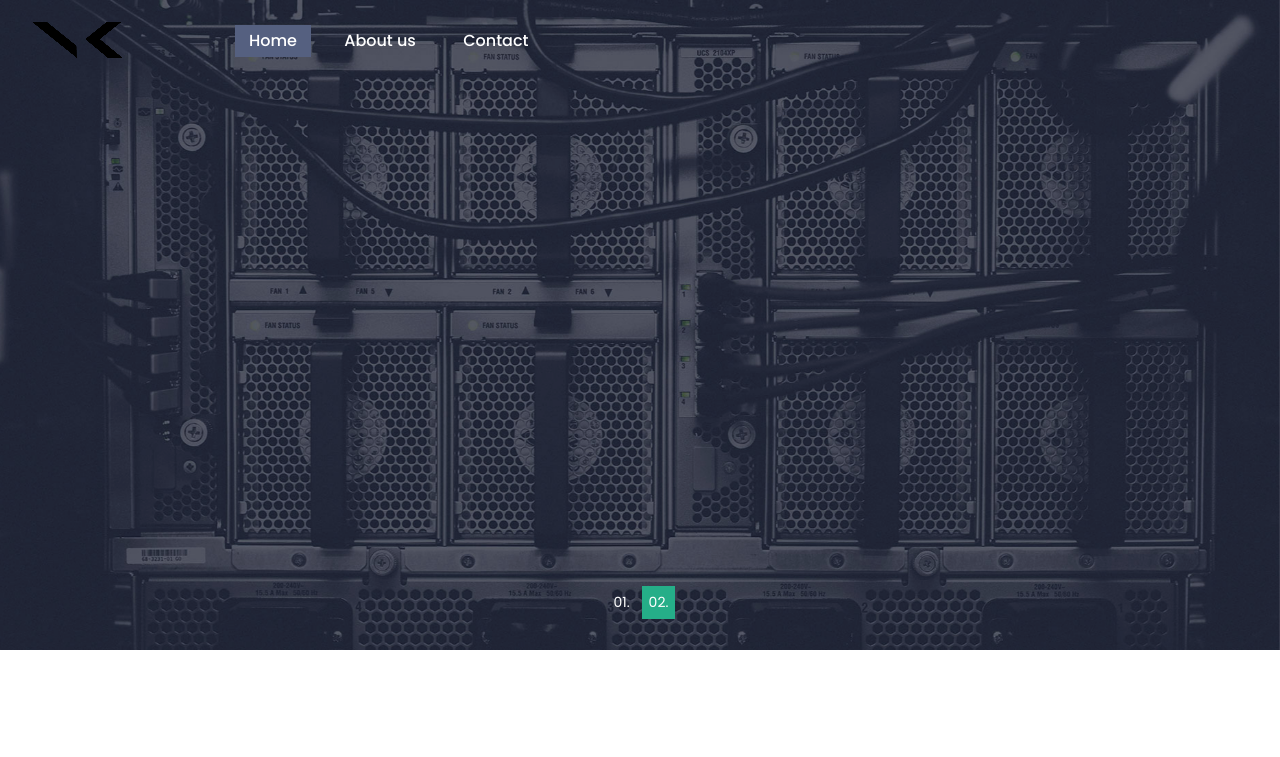
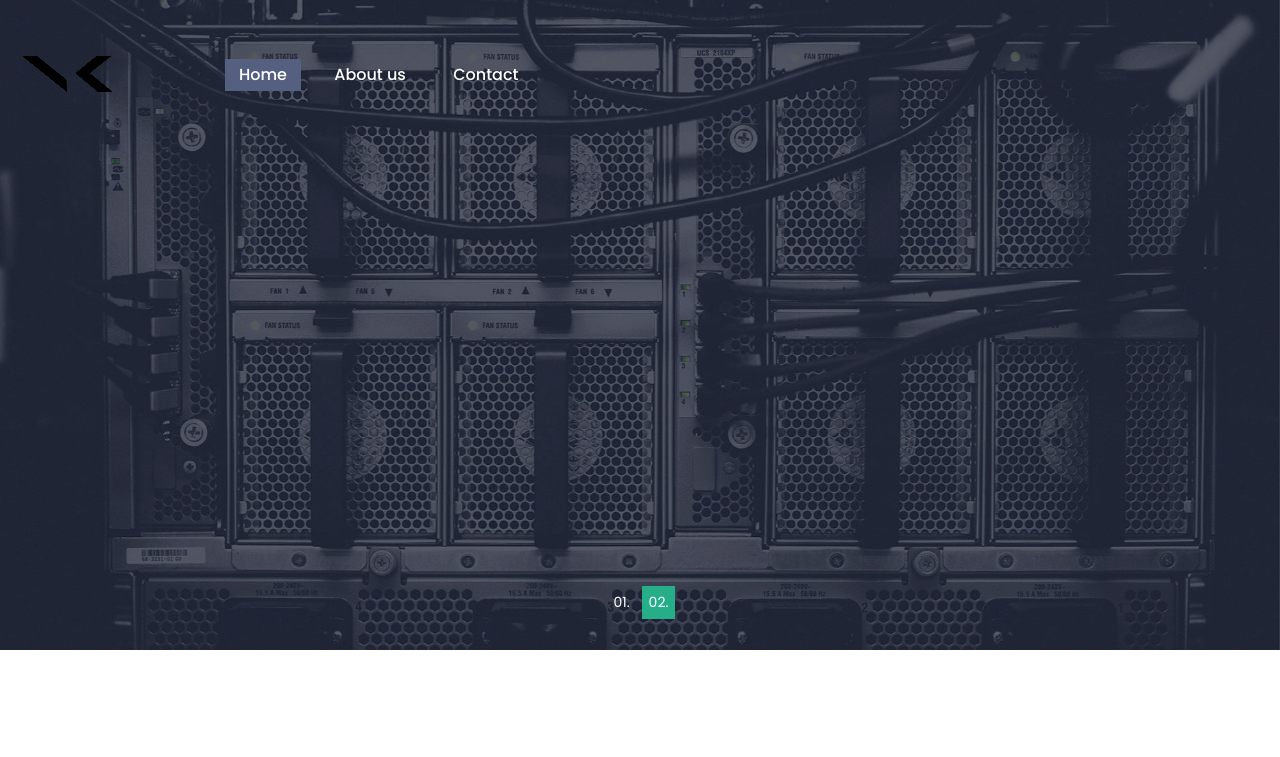
Before and after one commit to Vinayak2896/VinayakBlog.github.io, a plain HTML site: page index.html in a window 1280 px wide. Shown: the top 757 px of the page. Drawn offline with Linux system fonts and the light colour scheme.

Commit message:
Update style.css

```diff
--- a/css/style.css
+++ b/css/style.css
@@ -399,9 +399,9 @@ ol {
 ---------------------*/
 
 .header-section {
-	background: #007bff00;
-    padding: 20px 10px;
-    border-bottom: black;
+	background: rgba(0, 0, 0, 0);
+    padding: 54px 0px;
+    border-bottom: 2px solid #22a78200;
     position: absolute;
     width: 100%;
     left: 0;
```
